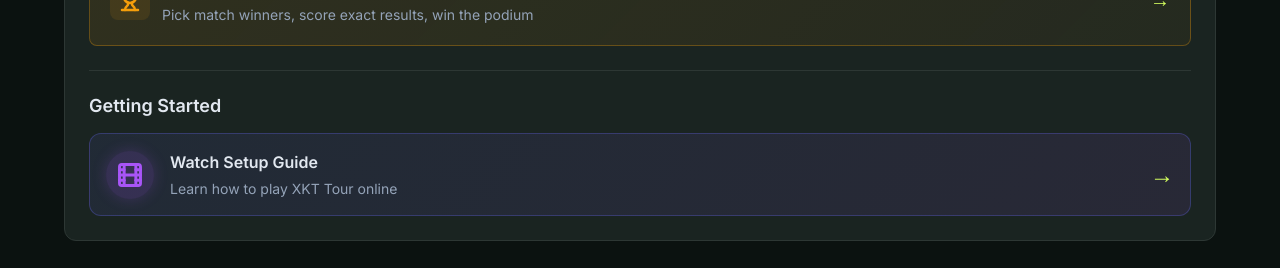
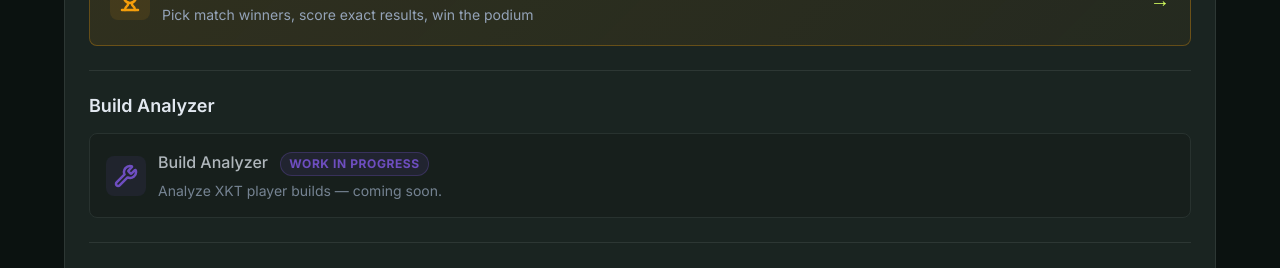
Before and after one commit to MarcoAloisi/tennis-elbow-hub, a Vue app in the folder frontend/: page /online-tours/xkt in a window 1280 px wide. Shown: the part 1198-1466 px from the top of the page. Built offline with nearby package versions, Linux system fonts and the light colour scheme; no server answers.

Commit message:
feat: add Build Analyzer WIP section to XKT tour tab

```diff
--- a/frontend/src/views/OnlineToursView.vue
+++ b/frontend/src/views/OnlineToursView.vue
@@ -3,7 +3,7 @@ import { computed, onMounted, watch } from 'vue'
 import { useRoute, RouterLink } from 'vue-router'
 import tourData from '@/data/onlineTours.json'
 import { useTourLogsStore } from '@/stores/tourLogs'
-import { ChartNoAxesCombined, Gamepad2, Film, MousePointerClick, Globe, Video, Trophy } from 'lucide-vue-next'
+import { ChartNoAxesCombined, Gamepad2, Film, MousePointerClick, Globe, Video, Trophy, Wrench } from 'lucide-vue-next'
 
 const route = useRoute()
 const tourLogsStore = useTourLogsStore()
@@ -189,6 +189,23 @@ watch(currentTourKey, (newKey) => {
               </div>
               <span class="link-arrow">→</span>
             </RouterLink>
+          </div>
+
+          <!-- Build Analyzer WIP (XKT only) -->
+          <div v-if="currentTourKey === 'xkt'" class="tour-stats-section">
+            <h3>Build Analyzer</h3>
+            <div class="link-card wip-card">
+              <span class="link-icon-wrapper mod-build">
+                <Wrench :size="24" stroke-width="2.5" />
+              </span>
+              <div class="tour-logs-content">
+                <span class="link-label">
+                  Build Analyzer
+                  <span class="wip-badge">Work in Progress</span>
+                </span>
+                <span class="link-sublabel">Analyze XKT player builds — coming soon.</span>
+              </div>
+            </div>
           </div>
         </div>
 
@@ -681,6 +698,34 @@ watch(currentTourKey, (newKey) => {
 }
 .mod-predictions { color: var(--color-warning); background: rgba(245, 158, 11, 0.1); }
 
+.mod-build { color: #8b5cf6; background: rgba(139, 92, 246, 0.1); }
+
+.wip-card {
+  cursor: default;
+  opacity: 0.75;
+}
+
+.wip-card:hover {
+  transform: none;
+  border-color: var(--color-border);
+  background: var(--color-bg-secondary);
+}
+
+.wip-badge {
+  display: inline-block;
+  margin-left: var(--space-2);
+  padding: 2px 8px;
+  font-size: var(--font-size-xs);
+  font-weight: 700;
+  text-transform: uppercase;
+  letter-spacing: 0.05em;
+  color: #8b5cf6;
+  background: rgba(139, 92, 246, 0.12);
+  border: 1px solid rgba(139, 92, 246, 0.3);
+  border-radius: var(--radius-full);
+  vertical-align: middle;
+}
+
 /* Responsive */
 @media (max-width: 640px) {
   .tour-tabs {
```
